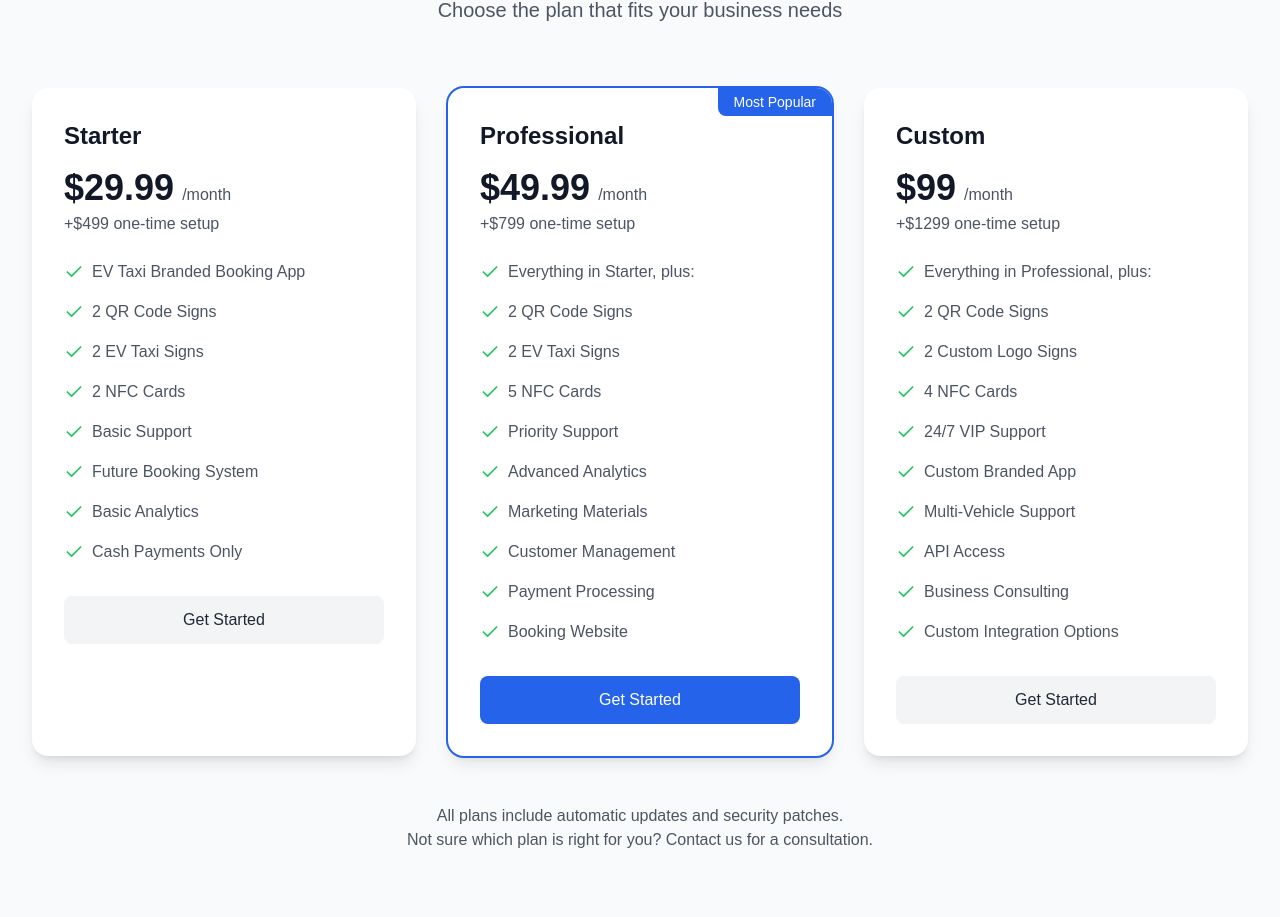
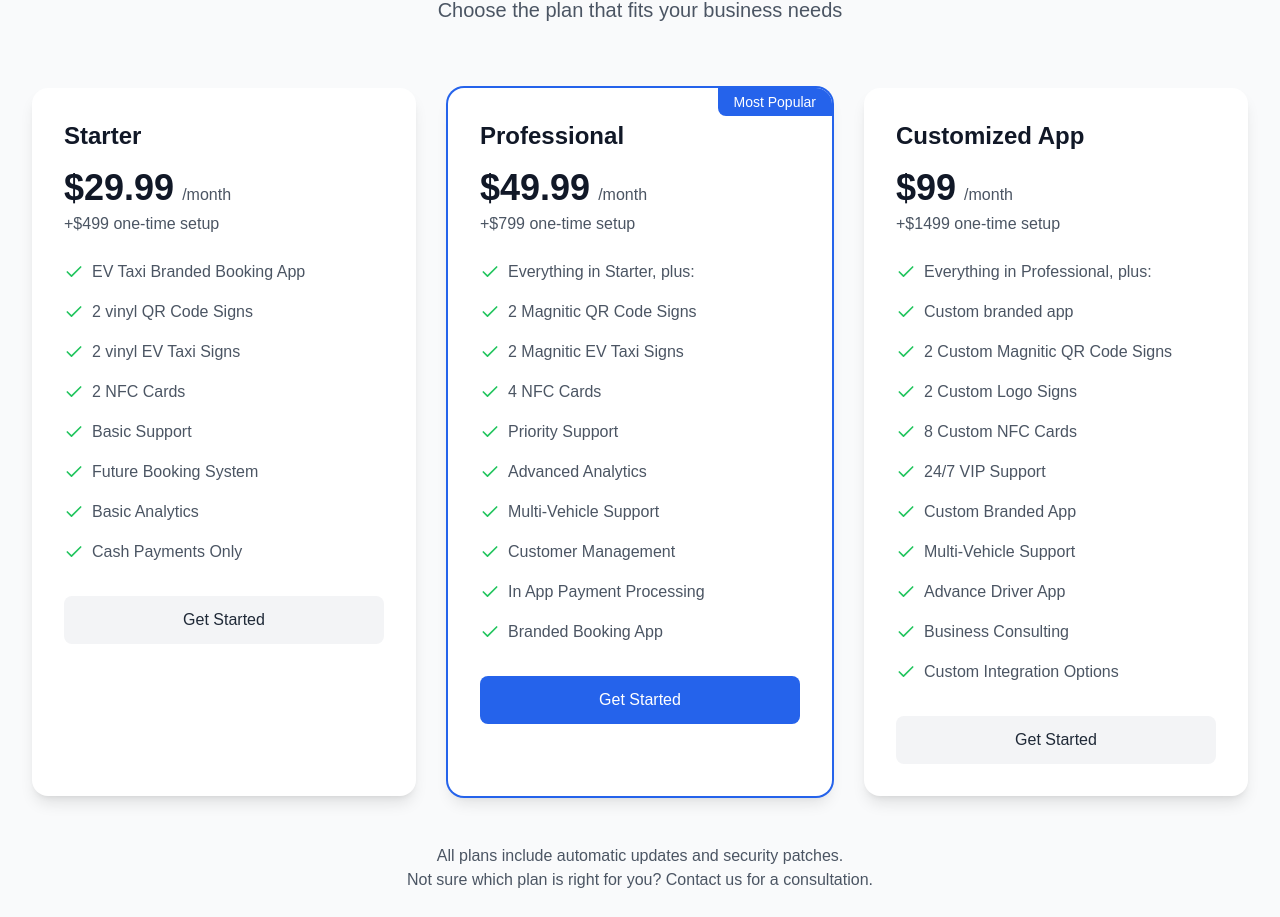
Before and after one commit to EvTaxi/taxiappwebsite, a Next.js app: page / in a window 1280 px wide. Shown: the part 2120-3037 px from the top of the page. Built offline with nearby package versions, Linux system fonts and the light colour scheme.

Commit message:
Update site configuration

```diff
--- a/src/components/sections/Pricing.tsx
+++ b/src/components/sections/Pricing.tsx
@@ -11,8 +11,8 @@ const Pricing = () => {
       monthlyFee: 29.99,
       features: [
         "EV Taxi Branded Booking App",
-        "2 QR Code Signs",
-        "2 EV Taxi Signs",
+        "2 vinyl QR Code Signs",
+        "2 vinyl EV Taxi Signs",
         "2 NFC Cards",
         "Basic Support",
         "Future Booking System",
@@ -27,30 +27,31 @@ const Pricing = () => {
       popular: true,
       features: [
         "Everything in Starter, plus:",
-        "2 QR Code Signs",
-        "2 EV Taxi Signs",
-        "5 NFC Cards",
+        "2 Magnitic QR Code Signs",
+        "2 Magnitic EV Taxi Signs",
+        "4 NFC Cards",
         "Priority Support",
         "Advanced Analytics",
-        "Marketing Materials",
+        "Multi-Vehicle Support",
         "Customer Management",
-        "Payment Processing",
-        "Booking Website"
+        "In App Payment Processing",
+        "Branded Booking App",
       ]
     },
     {
-      name: "Custom",
-      setupFee: 1299,
+      name: "Customized App",
+      setupFee: 1499,
       monthlyFee: 99,
       features: [
         "Everything in Professional, plus:",
-        "2 QR Code Signs",
+        "Custom branded app",
+		"2 Custom Magnitic QR Code Signs",
         "2 Custom Logo Signs",
-        "4 NFC Cards",
+        "8 Custom NFC Cards",
         "24/7 VIP Support",
         "Custom Branded App",
         "Multi-Vehicle Support",
-        "API Access",
+        "Advance Driver App",
         "Business Consulting",
         "Custom Integration Options"
       ]
```
